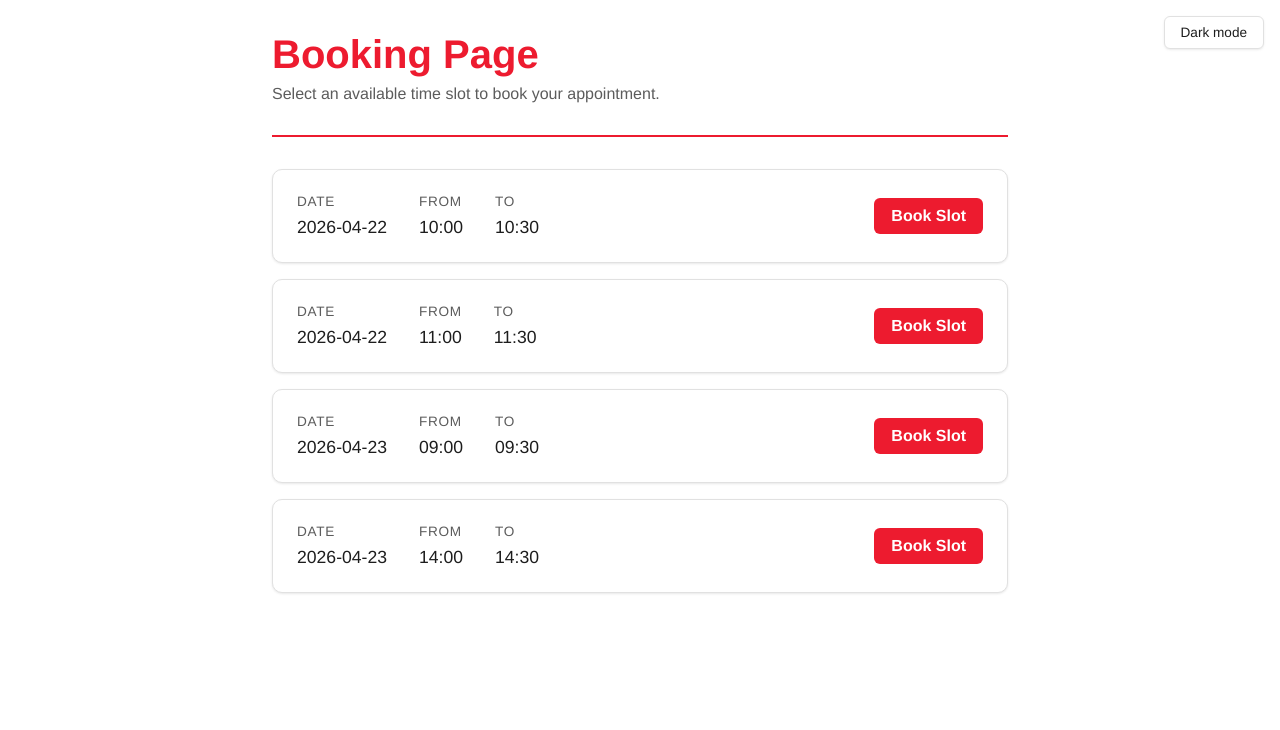
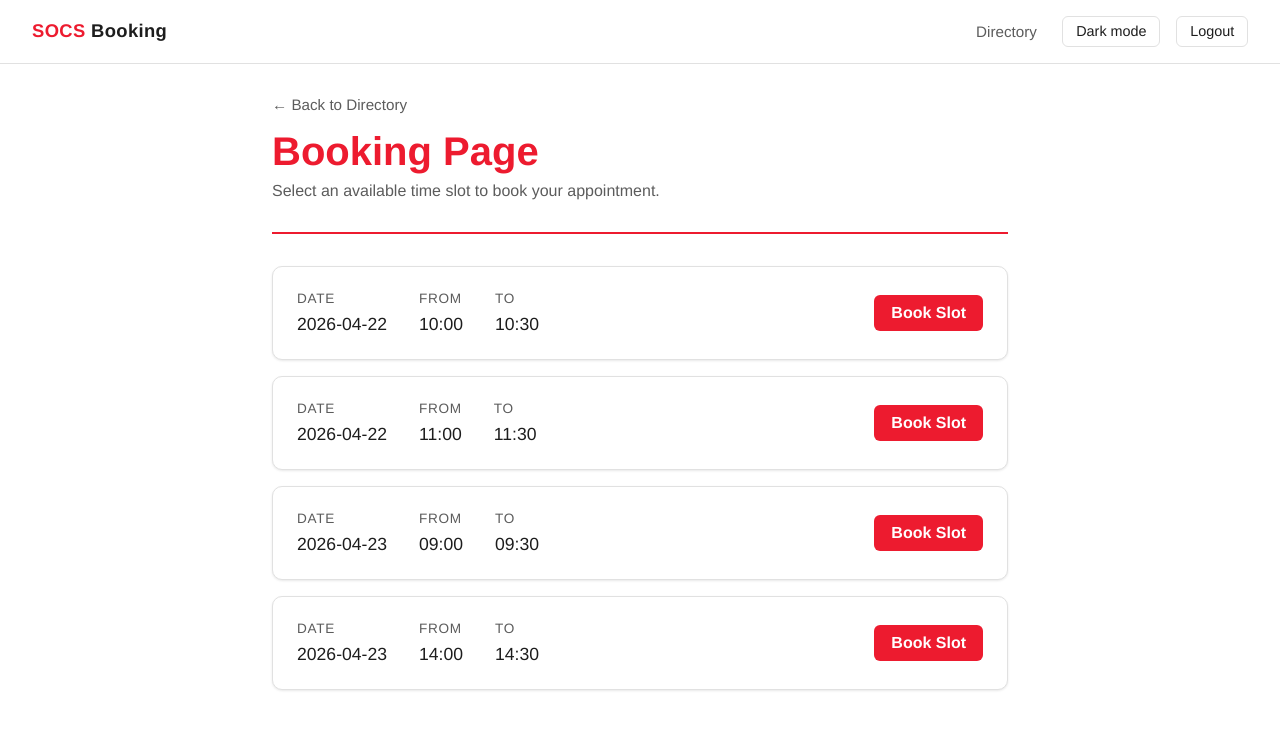
Before and after one commit to epicgamer17/socs-booking, a React (Vite) app in the folder app/client/: page /invite/1 in a window 1280 px wide. Shown: the top 730 px of the page. Built offline with nearby package versions, Linux system fonts and the light colour scheme; no server answers; sample sign-in values are in the browser's storage.

Commit message:
Added a navbar for better navigation
could use some work, a bit weird for non owners right now.

also added back buttons and stuff.

```diff
--- a/app/client/src/App.jsx
+++ b/app/client/src/App.jsx
@@ -9,7 +9,7 @@ import DirectoryPage from './DirectoryPage';
 import BookingPage from './BookingPage';
 import Login from './login';
 import OwnerDashboard from './OwnerDashboard';
-import ThemeToggle from './components/ThemeToggle';
+import NavBar from './components/NavBar';
 import { AuthProvider } from './utils/auth';
 
 
@@ -18,7 +18,7 @@ function App() {
     return (
         <BrowserRouter>
             <AuthProvider>
-                <ThemeToggle />
+                <NavBar />
                 <Routes>
                     <Route path='/' element={<LandingPage />} />
                     <Route path='/register' element={<Register />} />
--- a/app/client/src/BookingPage.jsx
+++ b/app/client/src/BookingPage.jsx
@@ -1,4 +1,4 @@
-import { useParams } from "react-router-dom"
+import { useParams, useNavigate } from "react-router-dom"
 import useAuth from "./utils/auth"
 import { useEffect, useState } from "react"
 import Button from "./components/ui/Button";
@@ -10,8 +10,18 @@ const API_URL = import.meta.env.VITE_API_URL
 function BookingPage() {
     const { ownerId } = useParams()
     const { user } = useAuth()
+    const navigate = useNavigate()
     const [slots, setSlots] = useState([])
     const [error, setError] = useState("")
+
+    function handleBack() {
+        // If the user got here from elsewhere in the app, go back; otherwise fall back to the directory.
+        if (window.history.length > 1) {
+            navigate(-1)
+        } else {
+            navigate('/directory-page')
+        }
+    }
 
 
     // useEffect(()=>{
@@ -107,6 +117,9 @@ function BookingPage() {
 
     return (
         <div className={styles.container}>
+            <button type="button" onClick={handleBack} className={styles.backLink}>
+                &larr; Back to Directory
+            </button>
             <div className={styles.header}>
                 <h1 className={styles.title}>Booking Page</h1>
                 <p className={styles.subtitle}>Select an available time slot to book your appointment.</p>
--- a/app/client/src/BookingPage.module.css
+++ b/app/client/src/BookingPage.module.css
@@ -2,6 +2,22 @@
     padding: var(--spacing-xl);
     max-width: 800px;
     margin: 0 auto;
+}
+
+.backLink {
+    background: none;
+    border: none;
+    padding: 0;
+    margin-bottom: var(--spacing-md);
+    color: var(--text-secondary);
+    font-family: var(--font-main);
+    font-size: 0.95rem;
+    cursor: pointer;
+    transition: color 0.2s ease;
+}
+
+.backLink:hover {
+    color: var(--color-primary);
 }
 
 .header {
--- a/app/client/src/OwnerDashboard.jsx
+++ b/app/client/src/OwnerDashboard.jsx
@@ -1,6 +1,5 @@
 
 import { useState, useEffect, useCallback } from 'react';
-import { useNavigate } from 'react-router-dom';
 import useAuth from './utils/auth';
 import Button from './components/ui/Button';
 import CalendarSelector from './components/CalendarSelector';
@@ -9,8 +8,7 @@ import styles from './OwnerDashboard.module.css';
 const API_URL = import.meta.env.VITE_API_URL;
 
 function OwnerDashboard() {
-  const navigate = useNavigate();
-  const { user, logout } = useAuth();
+  const { user } = useAuth();
 
   const [dashboardData, setDashboardData] = useState({ slots: [], meetingRequests: [] });
   const [error, setError] = useState("");
@@ -223,10 +221,6 @@ function OwnerDashboard() {
           <h1 className={styles.title}>Owner Dashboard</h1>
           <p className={styles.subtitle}>Welcome back, Administrator</p>
         </div>
-        <div className={styles.actionGroup}>
-          <Button variant="secondary" onClick={() => navigate("/directory-page")}>View Directory</Button>
-          <Button variant="danger" onClick={() => { logout(); navigate("/login"); }}>Logout</Button>
-        </div>
       </header>
 
       {error && <p style={{ color: '#ed1b2f' }}>{error}</p>}
--- /dev/null
+++ b/app/client/src/components/NavBar.jsx
@@ -0,0 +1,49 @@
+import { NavLink, useNavigate } from 'react-router-dom';
+import useAuth from '../utils/auth';
+import ThemeToggle from './ThemeToggle';
+import styles from './NavBar.module.css';
+
+function NavBar() {
+    const { user, logout } = useAuth();
+    const navigate = useNavigate();
+    const isOwner = user?.role === 'owner';
+    const homeHref = !user ? '/' : isOwner ? '/owner-dashboard' : '/directory-page';
+
+    function handleLogout() {
+        logout();
+        navigate('/login');
+    }
+
+    const linkClass = ({ isActive }) => `${styles.link} ${isActive ? styles.active : ''}`;
+
+    return (
+        <nav className={styles.nav}>
+            <NavLink to={homeHref} className={styles.brand}>
+                <span className={styles.brandMark}>SOCS</span> Booking
+            </NavLink>
+
+            <div className={styles.links}>
+                {user && isOwner && (
+                    <NavLink to="/owner-dashboard" className={linkClass}>Dashboard</NavLink>
+                )}
+                {user && (
+                    <NavLink to="/directory-page" className={linkClass}>Directory</NavLink>
+                )}
+                {!user && (
+                    <>
+                        <NavLink to="/login" className={linkClass}>Login</NavLink>
+                        <NavLink to="/register" className={linkClass}>Register</NavLink>
+                    </>
+                )}
+                <ThemeToggle />
+                {user && (
+                    <button type="button" className={styles.logoutBtn} onClick={handleLogout}>
+                        Logout
+                    </button>
+                )}
+            </div>
+        </nav>
+    );
+}
+
+export default NavBar;
--- /dev/null
+++ b/app/client/src/components/NavBar.module.css
@@ -0,0 +1,79 @@
+.nav {
+    position: sticky;
+    top: 0;
+    z-index: 50;
+    display: flex;
+    align-items: center;
+    justify-content: space-between;
+    padding: var(--spacing-md) var(--spacing-xl);
+    background: var(--color-bg);
+    border-bottom: 1px solid var(--color-border);
+}
+
+.brand {
+    color: var(--text-primary);
+    font-family: var(--font-heading);
+    font-weight: 700;
+    font-size: 1.15rem;
+    text-decoration: none;
+    letter-spacing: 0.02em;
+}
+
+.brandMark {
+    color: var(--color-primary);
+}
+
+.links {
+    display: flex;
+    align-items: center;
+    gap: var(--spacing-md);
+}
+
+.link {
+    color: var(--text-secondary);
+    text-decoration: none;
+    font-size: 0.95rem;
+    padding: 0.4rem 0.6rem;
+    border-radius: var(--radius-md);
+    transition: color 0.2s ease, background-color 0.2s ease;
+}
+
+.link:hover {
+    color: var(--text-primary);
+    background: var(--color-surface-hover);
+}
+
+.active {
+    color: var(--color-primary);
+    font-weight: 600;
+}
+
+.logoutBtn {
+    padding: 0.4rem 0.8rem;
+    border-radius: var(--radius-md);
+    border: 1px solid var(--color-border);
+    background: transparent;
+    color: var(--text-primary);
+    font-family: var(--font-main);
+    font-size: 0.9rem;
+    cursor: pointer;
+    transition: all 0.2s ease;
+}
+
+.logoutBtn:hover {
+    background: var(--color-primary);
+    border-color: var(--color-primary);
+    color: #fff;
+}
+
+@media (max-width: 600px) {
+    .nav {
+        padding: var(--spacing-sm) var(--spacing-md);
+        flex-wrap: wrap;
+        gap: var(--spacing-sm);
+    }
+
+    .links {
+        gap: var(--spacing-sm);
+    }
+}
--- a/app/client/src/components/ThemeToggle.module.css
+++ b/app/client/src/components/ThemeToggle.module.css
@@ -1,17 +1,12 @@
 .toggle {
-    position: fixed;
-    top: var(--spacing-md);
-    right: var(--spacing-md);
-    z-index: 100;
-    padding: var(--spacing-sm) var(--spacing-md);
+    padding: 0.4rem 0.8rem;
     border-radius: var(--radius-md);
     border: 1px solid var(--color-border);
     background: var(--color-surface);
     color: var(--text-primary);
     font-family: var(--font-main);
-    font-size: 0.85rem;
+    font-size: 0.9rem;
     cursor: pointer;
-    box-shadow: var(--shadow-sm);
     transition: border-color 0.2s ease, background-color 0.2s ease;
 }
 
```
